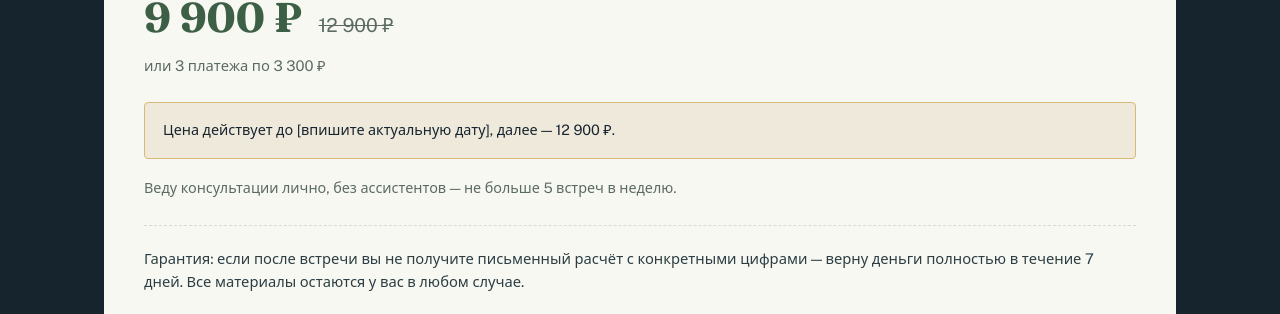
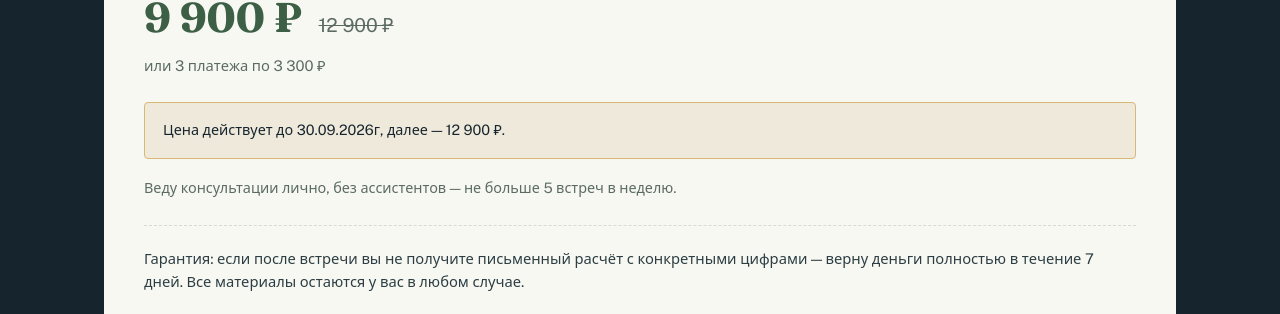
Before and after one commit to SadykovOleg/osadykov.github.io, a Jekyll site: the page built from index.html, in a window 1280 px wide and 900 px high, scrolled down 7748 px. Shown: the part 276-590 px from the top of the window. Built offline with Jekyll 4.4.1, drawn with Linux system fonts in a browser that asks for light colours.

Commit message:
Update _config.yml

```diff
--- a/_config.yml
+++ b/_config.yml
@@ -18,13 +18,13 @@ offer:
   consultation_value: "25 000 ₽"
   bonuses_value: "21 800 ₽"
   total_value: "46 800 ₽"
-  deadline_date: "[впишите актуальную дату]"   # ⚠️ обязательно замените перед публикацией — см. README
+  deadline_date: "30.09.2026г"   # ⚠️ обязательно замените перед публикацией — см. README
   price_after_deadline: "12 900 ₽"
   weekly_slots: "5"
   guarantee_days: "7"
 
 # Технические поля для GitHub Pages — заполните после создания репозитория
-url: ""            # например https://username.github.io
+url: "https://osadykov.github.io"            # например https://username.github.io
 baseurl: ""        # например /nikogda-ne-pozdno (пусто, если репозиторий называется username.github.io)
 
 markdown: kramdown
```
